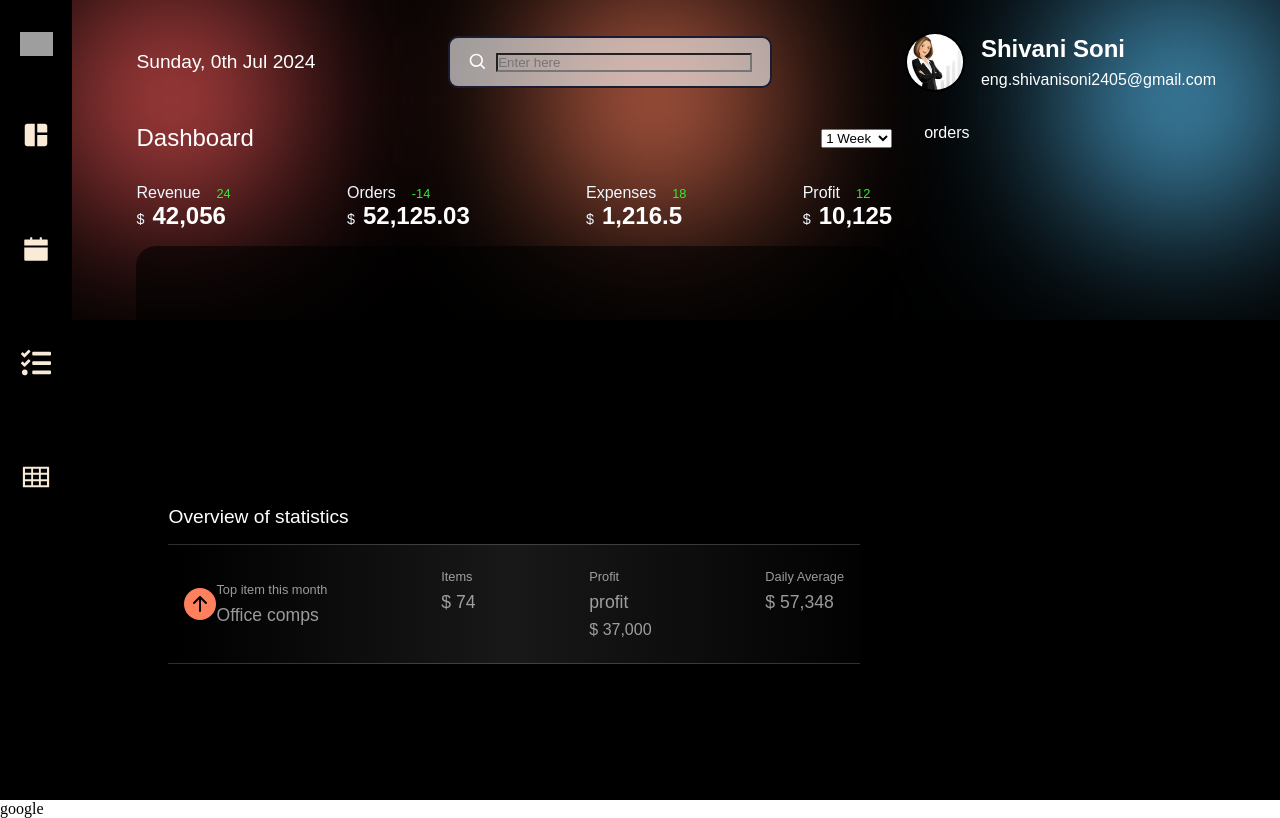
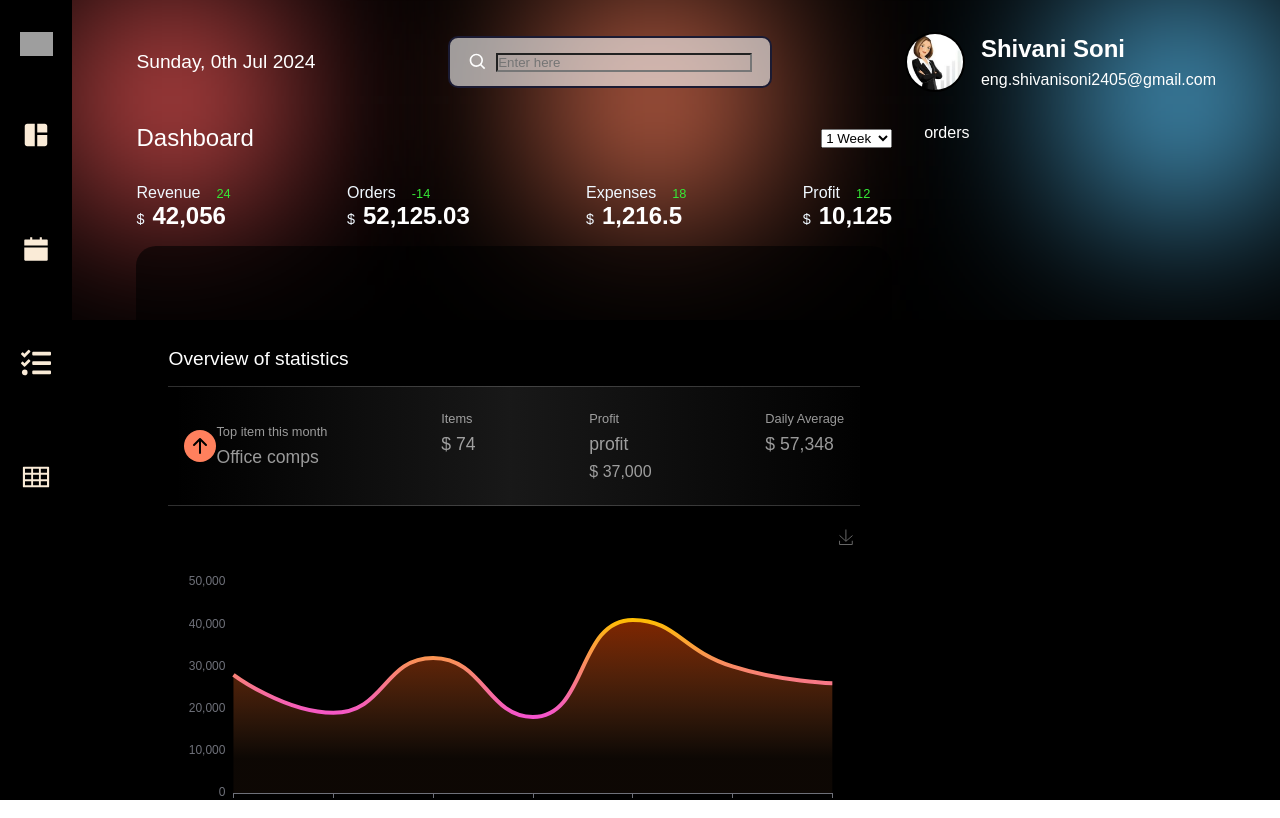
Before and after one commit to shivaniss24/React-Digital-Buisness-App, a React (Create React App) app in the folder digitalbuisness/: page /dashboard in a window 1280 px wide. Built offline with nearby package versions, Linux system fonts and the light colour scheme; grey boxes are pictures that could not be loaded.

Commit message:
adding statisticalcahrt

```diff
--- a/digitalbuisness/package.json
+++ b/digitalbuisness/package.json
@@ -6,6 +6,9 @@
     "@testing-library/jest-dom": "^5.17.0",
     "@testing-library/react": "^13.4.0",
     "@testing-library/user-event": "^13.5.0",
+    "echarts": "^5.5.1",
+    "echarts-for-react": "^3.0.2",
+    "graphics": "^0.1.1-0",
     "moment": "^2.30.1",
     "react": "^18.3.1",
     "react-dom": "^18.3.1",
--- a/digitalbuisness/public/index.html
+++ b/digitalbuisness/public/index.html
@@ -24,4 +24,3 @@
 
   </body>
 </html>
-google
--- /dev/null
+++ b/digitalbuisness/src/Components/StatisticalChart/StatisticalChart.js
@@ -0,0 +1,89 @@
+
+import ReactECharts from "echarts-for-react";
+import * as echarts from "echarts";
+const StatisticalChart = () => {
+  const option = {
+    color: ["var(--orange)"],
+
+
+    // for download images
+    toolbox: {
+      feature: {
+        saveAsImage: {},
+      },
+    },
+
+    tooltip: {
+      trigger: "axis",
+      axisPointer: {
+        type: "cross",
+      },
+      backgroundColor: "rgba(0, 0, 0, 0.59)",
+      borderWidth: 0,
+    },
+    grid: {
+      left: "3%",
+      right: "4%",
+      bottom: "3%",
+      containLabel: true,
+      show: false,
+    },
+
+    xAxis: [
+      {
+        type: "category",
+        boundaryGap: false,
+        data: ["Mon", "Tue", "Wed", "Thu", "Fri", "Sat", "Sun"],
+      },
+    ],
+    yAxis: [
+      {
+        type: "value",
+        splitLine: {
+          show: false,
+        },
+      },
+    ],
+    series: [
+      {
+        type: "line",
+        smooth: true,
+        lineStyle: {
+          color: new echarts.graphic.LinearGradient(0, 0, 0, 1, [
+            {
+              offset: 0,
+              color: "rgb(255, 191, 0)",
+            },
+            {
+              offset: 1,
+              color: "#F450D3",
+            },
+          ]),
+          width: 4,
+        },
+        areaStyle: {
+          opacity: 0.5,
+          color: new echarts.graphic.LinearGradient(0, 0, 0, 0.8, [
+            {
+              offset: 0,
+              color: "#FE4C00",
+            },
+            {
+              offset: 1,
+              color: "rgba(255,144,70,0.1)",
+            },
+          ]),
+        },
+        emphasis: {
+          focus: "series",
+        },
+        showSymbol: false,
+        data: [28000, 19000, 32000, 18000, 41000, 30000, 26000],
+      },
+    ],
+  };
+
+  return <ReactECharts option={option} />;
+};
+
+export default StatisticalChart;
--- a/digitalbuisness/src/Components/Statistics/Statistics.js
+++ b/digitalbuisness/src/Components/Statistics/Statistics.js
@@ -2,6 +2,7 @@
 import css from './Statistics.module.css';
 import {BsArrowUpShort} from 'react-icons/bs';
 import { groupNumber } from '../../data/data';
+import StatisticalChart from '../../Components/StatisticalChart/StatisticalChart'
 const Statistics = () => {
   return (
     <div className={`${css.container} theme-container`}>
@@ -39,6 +40,7 @@
     <span>$ {groupNumber(57348)}</span>
 </div>
     </div>
+    <StatisticalChart/>
     </div>
     )
 }
```
Also changed, not shown: digitalbuisness/src/Components/Layout/Sidebar/Sidebar.module.css (+13 -10 lines), 1 other file (tests, documents, lock files or other folders).
